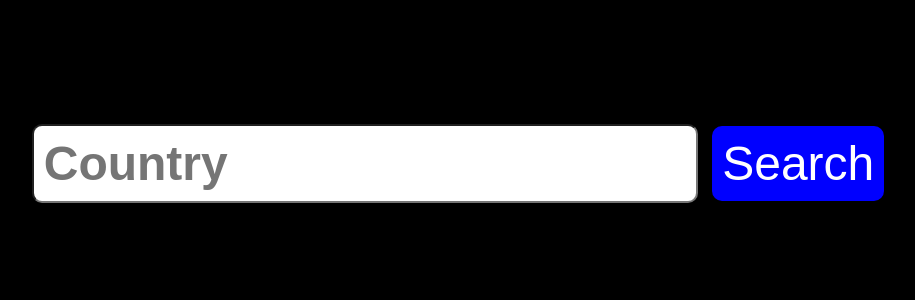
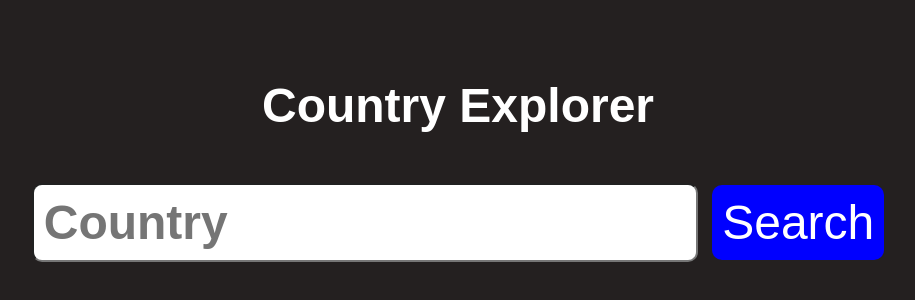
Before and after one commit to ukimn/country-explorer, a plain HTML site: page index.html in a window 1280 px wide. Shown: the part 254-554 px from the top of the page, without its empty margins (182-1097 px from the left). Drawn offline with Linux system fonts and the light colour scheme.

Commit message:
new updates

```diff
--- a/index.html
+++ b/index.html
@@ -7,6 +7,7 @@
     <link rel="stylesheet" href="style.css">
 </head>
 <body>
+    <h1>Country Explorer</h1>
     <div>
         <input type="text" id="textBox" placeholder="Country">
         <button onclick="fetchData()">Search</button>
--- a/style.css
+++ b/style.css
@@ -5,7 +5,8 @@ body{
     align-items: center;
     flex-direction: column;
     height: 100vh;
-    background-color: black;
+    background-color: #242020;
+    color: white;
 }
 
 
@@ -41,6 +42,16 @@ button:hover{
     transform: scale(1.1);
 }
 
+h1{
+    font-size: 3rem;
+    transition: 0.9s ease all;
+    cursor: pointer;
+}
+
+h1:hover{
+    filter: drop-shadow(0 0 2em rgb(139, 139, 195));
+}
+
 /* Default styles for larger screens are already defined */
 
 @media (max-width: 768px) {
```
